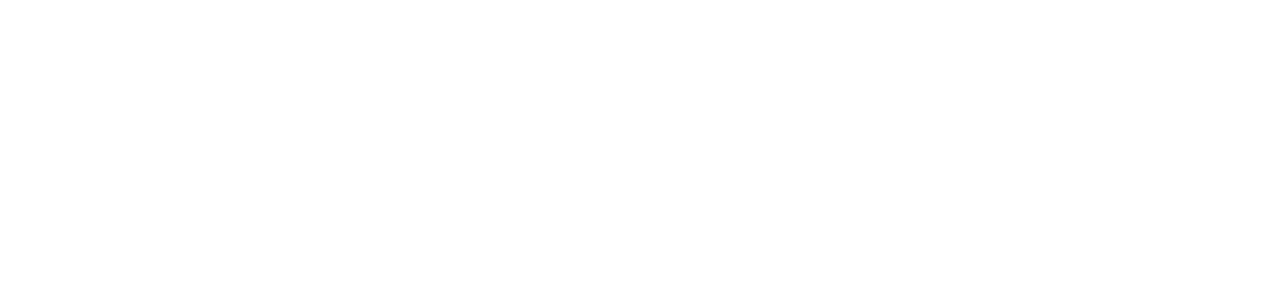
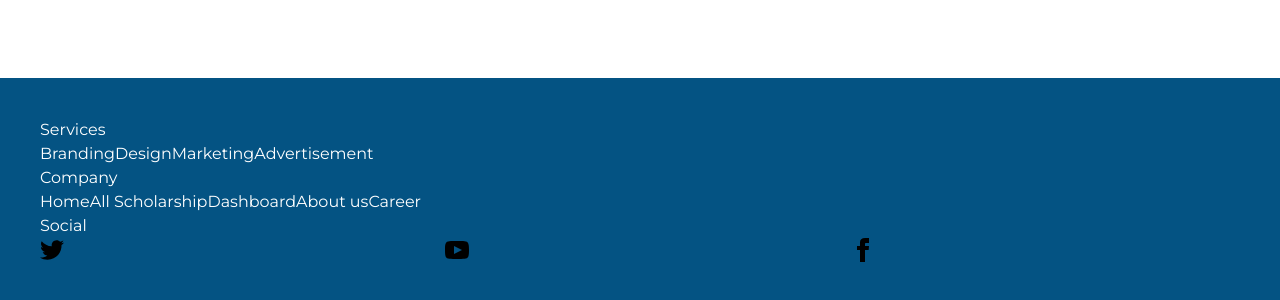
Before and after one commit to shahedul-alam/scholars-client, a React (Vite) app: page / in a window 1280 px wide. Shown: the part 1737-2037 px from the top of the page. Before the commit the page ends 1815 px from the top, so only its background shows below. Built offline with nearby package versions, Linux system fonts and the light colour scheme.

Commit message:
footer section added

```diff
--- a/src/layouts/MainLayout.jsx
+++ b/src/layouts/MainLayout.jsx
@@ -1,11 +1,13 @@
 import { Outlet } from "react-router";
 import Navbar from "../shared/Navbar";
+import Footer from "../shared/Footer";
 
 const MainLayout = () => {
   return (
     <main>
       <Navbar />
       <Outlet />
+      <Footer />
     </main>
   );
 };
--- a/src/pages/Homepage.jsx
+++ b/src/pages/Homepage.jsx
@@ -1,4 +1,3 @@
-import React from "react";
 import Slider from "../components/homepage/Slider";
 import HowScholarsWorks from "../components/homepage/HowScholarsWorks";
 import Frequently from "../components/homepage/Frequently";
--- /dev/null
+++ b/src/shared/Footer.jsx
@@ -0,0 +1,63 @@
+const Footer = () => {
+  return (
+    <section className="bg-blue font-montserrat">
+      <footer className="footer lg:grid-cols-3 container mx-auto text-white p-10">
+        <nav>
+          <h6 className="footer-title">Services</h6>
+          <a className="link link-hover">Branding</a>
+          <a className="link link-hover">Design</a>
+          <a className="link link-hover">Marketing</a>
+          <a className="link link-hover">Advertisement</a>
+        </nav>
+        <nav>
+          <h6 className="footer-title">Company</h6>
+          <a className="link link-hover">Home</a>
+          <a className="link link-hover">All Scholarship</a>
+          <a className="link link-hover">Dashboard</a>
+          <a className="link link-hover">About us</a>
+          <a className="link link-hover">Career</a>
+        </nav>
+        <nav>
+          <h6 className="footer-title">Social</h6>
+          <div className="grid grid-flow-col gap-4">
+            <a>
+              <svg
+                xmlns="http://www.w3.org/2000/svg"
+                width="24"
+                height="24"
+                viewBox="0 0 24 24"
+                className="fill-current"
+              >
+                <path d="M24 4.557c-.883.392-1.832.656-2.828.775 1.017-.609 1.798-1.574 2.165-2.724-.951.564-2.005.974-3.127 1.195-.897-.957-2.178-1.555-3.594-1.555-3.179 0-5.515 2.966-4.797 6.045-4.091-.205-7.719-2.165-10.148-5.144-1.29 2.213-.669 5.108 1.523 6.574-.806-.026-1.566-.247-2.229-.616-.054 2.281 1.581 4.415 3.949 4.89-.693.188-1.452.232-2.224.084.626 1.956 2.444 3.379 4.6 3.419-2.07 1.623-4.678 2.348-7.29 2.04 2.179 1.397 4.768 2.212 7.548 2.212 9.142 0 14.307-7.721 13.995-14.646.962-.695 1.797-1.562 2.457-2.549z"></path>
+              </svg>
+            </a>
+            <a>
+              <svg
+                xmlns="http://www.w3.org/2000/svg"
+                width="24"
+                height="24"
+                viewBox="0 0 24 24"
+                className="fill-current"
+              >
+                <path d="M19.615 3.184c-3.604-.246-11.631-.245-15.23 0-3.897.266-4.356 2.62-4.385 8.816.029 6.185.484 8.549 4.385 8.816 3.6.245 11.626.246 15.23 0 3.897-.266 4.356-2.62 4.385-8.816-.029-6.185-.484-8.549-4.385-8.816zm-10.615 12.816v-8l8 3.993-8 4.007z"></path>
+              </svg>
+            </a>
+            <a>
+              <svg
+                xmlns="http://www.w3.org/2000/svg"
+                width="24"
+                height="24"
+                viewBox="0 0 24 24"
+                className="fill-current"
+              >
+                <path d="M9 8h-3v4h3v12h5v-12h3.642l.358-4h-4v-1.667c0-.955.192-1.333 1.115-1.333h2.885v-5h-3.808c-3.596 0-5.192 1.583-5.192 4.615v3.385z"></path>
+              </svg>
+            </a>
+          </div>
+        </nav>
+      </footer>
+    </section>
+  );
+};
+
+export default Footer;
```
